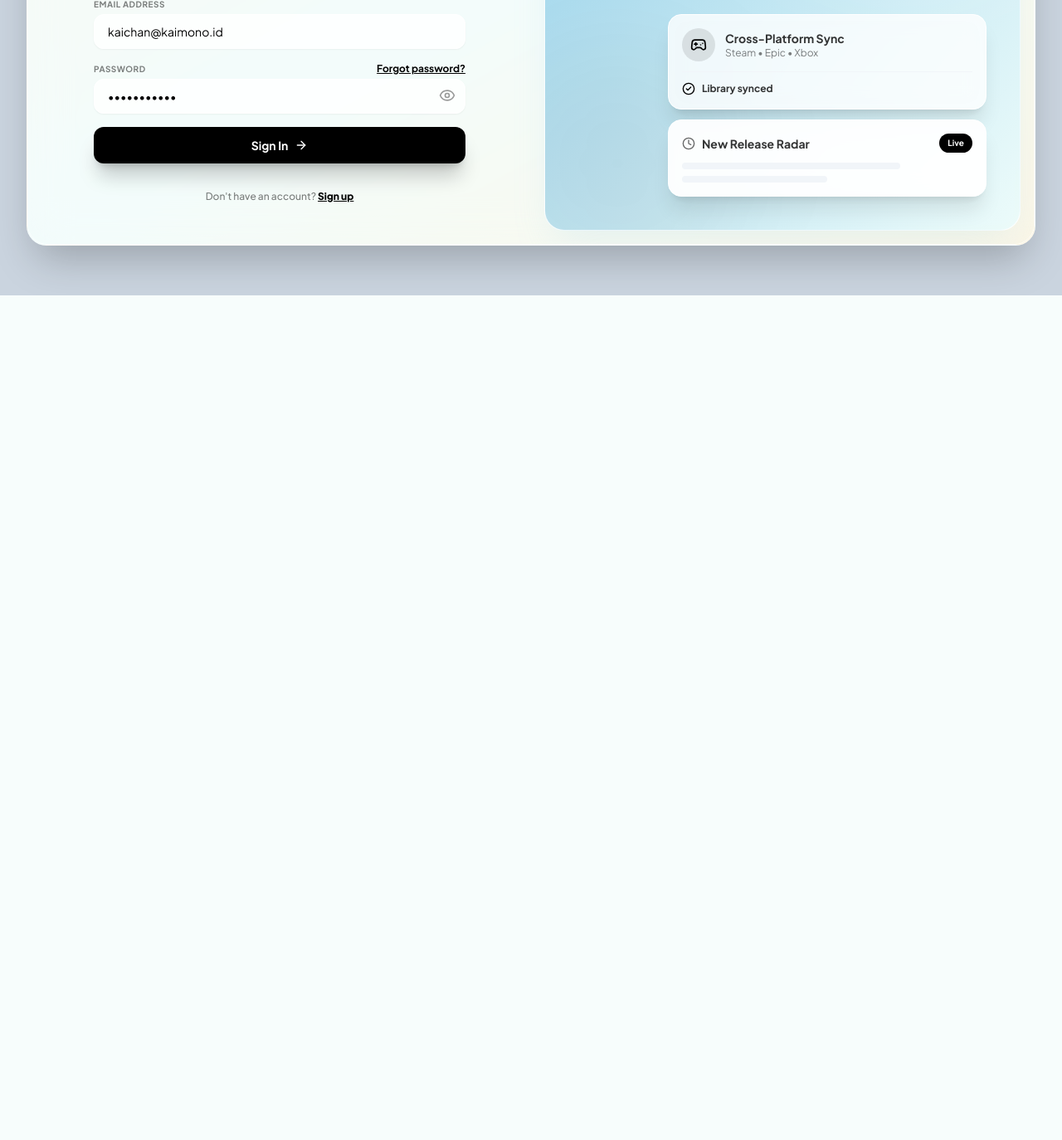
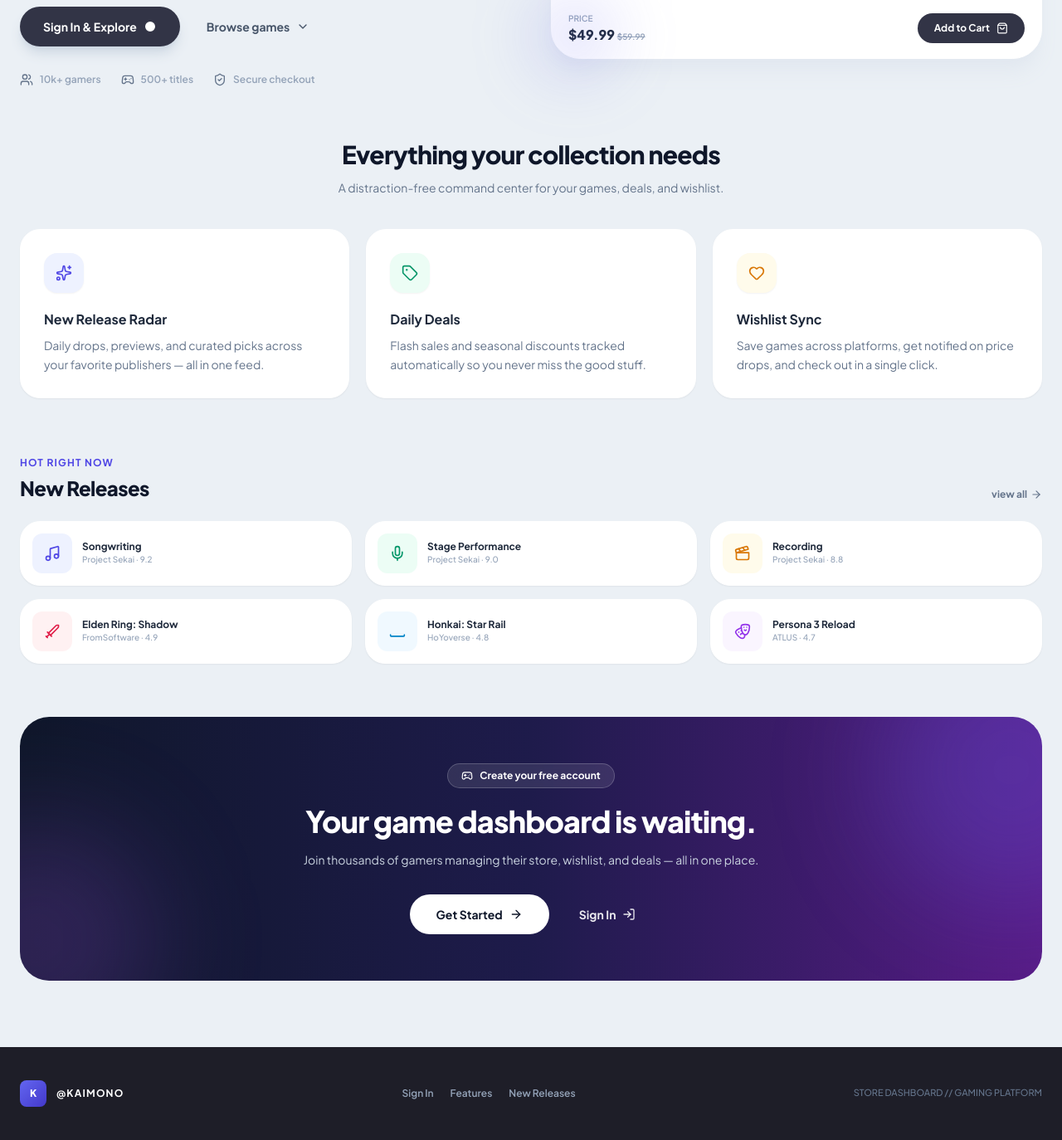
Before and after one commit to Soralith/Kaimono, a Django app: page / in a window 1280 px wide. Shown: the part 444-1818 px from the top of the page at 83% size. Before the commit the page ends 800 px from the top, so only its background shows below. Run offline with Django 5.2, Linux system fonts and the light colour scheme; some libraries are stand-ins or nearby versions.

Commit message:
Base landing page.

```diff
--- /dev/null
+++ b/dashboard/templates/dashboard/pages/landing.html
@@ -0,0 +1,260 @@
+<!DOCTYPE html>
+<html lang="en">
+<head>
+  <meta charset="UTF-8">
+  <meta name="viewport" content="width=device-width, initial-scale=1.0">
+  <title>Kaimono — Anime Game Store</title>
+  <script src="https://cdn.tailwindcss.com"></script>
+  <script src="https://unpkg.com/lucide@latest"></script>
+  <link href="https://fonts.googleapis.com/css2?family=Plus+Jakarta+Sans:wght@400;500;600;700;800&display=swap" rel="stylesheet">
+  <style>
+    body {
+      font-family: 'Plus Jakarta Sans', sans-serif;
+      background-color: #EBF0F5;
+    }
+    ::-webkit-scrollbar { width: 0px; background: transparent; }
+  </style>
+</head>
+<body class="text-slate-800 antialiased">
+
+  <!-- ==================== NAVBAR ==================== -->
+  <header class="bg-[#1E1E28] sticky top-0 z-40 shadow-lg shadow-slate-900/10">
+    <nav class="max-w-7xl mx-auto px-6 py-4 flex items-center justify-between">
+      <a href="/" class="flex items-center gap-3">
+        <div class="w-9 h-9 bg-gradient-to-br from-indigo-500 to-indigo-700 rounded-xl flex items-center justify-center font-extrabold text-white text-sm shadow-md">K</div>
+        <div class="leading-tight">
+          <span class="font-bold text-white tracking-widest uppercase text-sm">@KAIMONO</span>
+          <span class="block text-[10px] text-slate-400 tracking-wider">STORE // GAMING PLATFORM</span>
+        </div>
+      </a>
+
+      <div class="hidden md:flex items-center gap-8 text-sm font-semibold text-slate-300">
+        <a href="#store" class="hover:text-white transition-colors">Store</a>
+        <a href="#features" class="hover:text-white transition-colors">Features</a>
+        <a href="#releases" class="hover:text-white transition-colors">New Releases</a>
+      </div>
+
+      <div class="flex items-center gap-3">
+        <a href="/login/" class="text-sm font-semibold text-slate-300 hover:text-white transition-colors px-4 py-2 rounded-full">Sign In</a>
+        <a href="/login/" class="hidden sm:inline-flex items-center gap-2 bg-indigo-500 hover:bg-indigo-400 text-white text-sm font-bold px-5 py-2.5 rounded-full transition-all shadow-md shadow-indigo-900/30 hover:-translate-y-0.5">
+          Get Started <i data-lucide="arrow-right" class="w-4 h-4"></i>
+        </a>
+      </div>
+    </nav>
+  </header>
+
+  <main class="max-w-7xl mx-auto px-6">
+
+    <!-- ==================== HERO ==================== -->
+    <section class="grid lg:grid-cols-2 gap-12 items-center pt-14 pb-16">
+      <div>
+        <span class="inline-flex items-center gap-2 bg-indigo-50 text-indigo-600 text-xs font-bold px-3 py-1.5 rounded-full border border-indigo-100">
+          <i data-lucide="sparkles" class="w-3.5 h-3.5"></i> Welcome to your anime game store
+        </span>
+        <h1 class="text-4xl sm:text-5xl font-extrabold text-slate-900 mt-5 leading-tight tracking-tight">
+          Every game, figure & merch.<br>
+          <span class="text-indigo-600">One dashboard.</span>
+        </h1>
+        <p class="text-slate-500 mt-5 max-w-lg text-base leading-relaxed">
+          Kaimono brings your collection, deals, and gameplay together in a soft, minimalist dashboard built for gamers. Sign in to unlock your personalized store.
+        </p>
+        <div class="flex flex-wrap items-center gap-4 mt-8">
+          <a href="/login/" class="inline-flex items-center gap-2 bg-[#323446] hover:bg-slate-800 text-white text-sm font-bold px-7 py-3.5 rounded-full transition-all shadow-lg shadow-slate-300 hover:-translate-y-0.5">
+            Sign In & Explore <i data-lucide="play-circle" class="w-4 h-4 fill-white text-[#323446]"></i>
+          </a>
+          <a href="#store" class="inline-flex items-center gap-2 text-sm font-bold text-slate-600 hover:text-slate-900 transition-colors px-4 py-3.5">
+            Browse games <i data-lucide="chevron-down" class="w-4 h-4"></i>
+          </a>
+        </div>
+        <div class="flex items-center gap-6 mt-8 text-xs text-slate-400 font-semibold">
+          <span class="flex items-center gap-2"><i data-lucide="users" class="w-4 h-4 text-slate-500"></i> 10k+ gamers</span>
+          <span class="flex items-center gap-2"><i data-lucide="gamepad-2" class="w-4 h-4 text-slate-500"></i> 500+ titles</span>
+          <span class="flex items-center gap-2"><i data-lucide="shield-check" class="w-4 h-4 text-slate-500"></i> Secure checkout</span>
+        </div>
+      </div>
+
+      <!-- Hero store mockup -->
+      <div class="relative">
+        <div class="bg-white rounded-[2.2rem] shadow-xl shadow-slate-200 border border-white overflow-hidden">
+          <div class="bg-[#323446] px-5 py-3.5 flex items-center justify-between">
+            <div class="flex items-center gap-2 text-white font-bold text-xs tracking-widest uppercase">
+              <i data-lucide="store" class="w-4 h-4 text-indigo-300"></i> Featured Store
+            </div>
+            <div class="flex items-center gap-1.5 text-[10px] font-bold text-emerald-300">
+              <span class="w-2 h-2 rounded-full bg-emerald-400 animate-pulse"></span> SERVER: ONLINE
+            </div>
+          </div>
+          <div class="p-3">
+            <div class="relative rounded-[1.6rem] overflow-hidden">
+              <img src="https://images.unsplash.com/photo-1542751371-adc38448a05e?auto=format&fit=crop&w=800&q=80" alt="Featured game" class="w-full h-56 object-cover">
+              <div class="absolute inset-0 bg-gradient-to-t from-slate-900/85 via-slate-900/10 to-transparent"></div>
+              <span class="absolute top-3 left-3 bg-white/15 backdrop-blur-md text-white text-[10px] font-extrabold px-3 py-1 rounded-full border border-white/30 uppercase tracking-wider">Project Sekai</span>
+              <div class="absolute bottom-3 left-4 right-4 text-white">
+                <p class="text-[10px] text-slate-300 font-medium">ABSORPTIVE RHYTHM EXPERIENCE</p>
+                <h3 class="font-extrabold text-lg leading-tight">Colorful Stage! Collectors Bundle</h3>
+              </div>
+            </div>
+            <div class="flex items-center justify-between px-2 pt-4 pb-1">
+              <div>
+                <p class="text-[10px] text-slate-400 font-semibold">PRICE</p>
+                <p class="font-extrabold text-slate-800">$49.99 <span class="text-[10px] text-slate-400 line-through font-semibold">$59.99</span></p>
+              </div>
+              <a href="/login/" class="inline-flex items-center gap-2 bg-[#323446] hover:bg-slate-800 text-white text-xs font-bold px-5 py-2.5 rounded-full transition-all">
+                Add to Cart <i data-lucide="shopping-bag" class="w-3.5 h-3.5"></i>
+              </a>
+            </div>
+          </div>
+        </div>
+        <div class="absolute -bottom-5 -left-5 w-24 h-24 bg-indigo-500/20 rounded-full blur-2xl pointer-events-none"></div>
+        <div class="absolute -top-4 -right-4 w-32 h-32 bg-indigo-400/20 rounded-full blur-2xl pointer-events-none"></div>
+      </div>
+    </section>
+
+    <!-- ==================== FEATURES ==================== -->
+    <section id="features" class="pb-16">
+      <div class="text-center max-w-xl mx-auto mb-10">
+        <h2 class="text-2xl sm:text-3xl font-extrabold text-slate-900 tracking-tight">Everything your collection needs</h2>
+        <p class="text-slate-500 mt-3 text-sm">A distraction-free command center for your games, deals, and wishlist.</p>
+      </div>
+
+      <div class="grid md:grid-cols-3 gap-5">
+        <div class="bg-white rounded-3xl border border-white shadow-sm p-7 hover:shadow-md hover:-translate-y-1 transition-all">
+          <div class="w-12 h-12 bg-indigo-50 text-indigo-600 rounded-2xl flex items-center justify-center mb-5 shadow-sm">
+            <i data-lucide="sparkles" class="w-5 h-5"></i>
+          </div>
+          <h3 class="font-bold text-slate-800">New Release Radar</h3>
+          <p class="text-sm text-slate-500 mt-2 leading-relaxed">Daily drops, previews, and curated picks across your favorite publishers — all in one feed.</p>
+        </div>
+        <div class="bg-white rounded-3xl border border-white shadow-sm p-7 hover:shadow-md hover:-translate-y-1 transition-all">
+          <div class="w-12 h-12 bg-emerald-50 text-emerald-600 rounded-2xl flex items-center justify-center mb-5 shadow-sm">
+            <i data-lucide="tag" class="w-5 h-5"></i>
+          </div>
+          <h3 class="font-bold text-slate-800">Daily Deals</h3>
+          <p class="text-sm text-slate-500 mt-2 leading-relaxed">Flash sales and seasonal discounts tracked automatically so you never miss the good stuff.</p>
+        </div>
+        <div class="bg-white rounded-3xl border border-white shadow-sm p-7 hover:shadow-md hover:-translate-y-1 transition-all">
+          <div class="w-12 h-12 bg-amber-50 text-amber-600 rounded-2xl flex items-center justify-center mb-5 shadow-sm">
+            <i data-lucide="heart" class="w-5 h-5"></i>
+          </div>
+          <h3 class="font-bold text-slate-800">Wishlist Sync</h3>
+          <p class="text-sm text-slate-500 mt-2 leading-relaxed">Save games across platforms, get notified on price drops, and check out in a single click.</p>
+        </div>
+      </div>
+    </section>
+
+    <!-- ==================== NEW RELEASES ==================== -->
+    <section id="releases" class="pb-16">
+      <div class="flex justify-between items-end mb-6">
+        <div>
+          <span class="text-xs font-bold text-indigo-600 uppercase tracking-widest">Hot Right Now</span>
+          <h2 class="text-2xl font-extrabold text-slate-900 tracking-tight mt-1">New Releases</h2>
+        </div>
+        <a href="/login/" class="text-xs font-bold text-slate-500 hover:text-slate-800 transition-colors flex items-center gap-1">
+          view all <i data-lucide="arrow-right" class="w-3.5 h-3.5"></i>
+        </a>
+      </div>
+
+      <div class="grid grid-cols-2 md:grid-cols-3 gap-4">
+        <!-- Card -->
+        <div class="bg-white rounded-3xl border border-white shadow-sm p-3.5 flex items-center gap-3 hover:shadow-md transition-all">
+          <div class="w-12 h-12 bg-indigo-50 text-indigo-600 rounded-xl flex items-center justify-center shrink-0">
+            <i data-lucide="music" class="w-5 h-5"></i>
+          </div>
+          <div class="min-w-0">
+            <h4 class="text-xs font-bold text-slate-800 truncate">Songwriting</h4>
+            <p class="text-[10px] text-slate-400 font-medium truncate">Project Sekai · 9.2</p>
+          </div>
+        </div>
+        <div class="bg-white rounded-3xl border border-white shadow-sm p-3.5 flex items-center gap-3 hover:shadow-md transition-all">
+          <div class="w-12 h-12 bg-emerald-50 text-emerald-600 rounded-xl flex items-center justify-center shrink-0">
+            <i data-lucide="mic" class="w-5 h-5"></i>
+          </div>
+          <div class="min-w-0">
+            <h4 class="text-xs font-bold text-slate-800 truncate">Stage Performance</h4>
+            <p class="text-[10px] text-slate-400 font-medium truncate">Project Sekai · 9.0</p>
+          </div>
+        </div>
+        <div class="bg-white rounded-3xl border border-white shadow-sm p-3.5 flex items-center gap-3 hover:shadow-md transition-all">
+          <div class="w-12 h-12 bg-amber-50 text-amber-600 rounded-xl flex items-center justify-center shrink-0">
+            <i data-lucide="clapperboard" class="w-5 h-5"></i>
+          </div>
+          <div class="min-w-0">
+            <h4 class="text-xs font-bold text-slate-800 truncate">Recording</h4>
+            <p class="text-[10px] text-slate-400 font-medium truncate">Project Sekai · 8.8</p>
+          </div>
+        </div>
+        <div class="bg-white rounded-3xl border border-white shadow-sm p-3.5 flex items-center gap-3 hover:shadow-md transition-all">
+          <div class="w-12 h-12 bg-rose-50 text-rose-600 rounded-xl flex items-center justify-center shrink-0">
+            <i data-lucide="sword" class="w-5 h-5"></i>
+          </div>
+          <div class="min-w-0">
+            <h4 class="text-xs font-bold text-slate-800 truncate">Elden Ring: Shadow</h4>
+            <p class="text-[10px] text-slate-400 font-medium truncate">FromSoftware · 4.9</p>
+          </div>
+        </div>
+        <div class="bg-white rounded-3xl border border-white shadow-sm p-3.5 flex items-center gap-3 hover:shadow-md transition-all">
+          <div class="w-12 h-12 bg-sky-50 text-sky-600 rounded-xl flex items-center justify-center shrink-0">
+            <i data-lucide="space" class="w-5 h-5"></i>
+          </div>
+          <div class="min-w-0">
+            <h4 class="text-xs font-bold text-slate-800 truncate">Honkai: Star Rail</h4>
+            <p class="text-[10px] text-slate-400 font-medium truncate">HoYoverse · 4.8</p>
+          </div>
+        </div>
+        <div class="bg-white rounded-3xl border border-white shadow-sm p-3.5 flex items-center gap-3 hover:shadow-md transition-all">
+          <div class="w-12 h-12 bg-purple-50 text-purple-600 rounded-xl flex items-center justify-center shrink-0">
+            <i data-lucide="drama" class="w-5 h-5"></i>
+          </div>
+          <div class="min-w-0">
+            <h4 class="text-xs font-bold text-slate-800 truncate">Persona 3 Reload</h4>
+            <p class="text-[10px] text-slate-400 font-medium truncate">ATLUS · 4.7</p>
+          </div>
+        </div>
+      </div>
+    </section>
+
+    <!-- ==================== CTA BANNER ==================== -->
+    <section id="store" class="pb-20">
+      <div class="relative overflow-hidden rounded-[2.2rem] bg-gradient-to-r from-slate-900 via-indigo-950 to-purple-900 px-8 sm:px-14 py-14 text-center">
+        <div class="absolute top-[-30%] right-[-10%] w-80 h-80 bg-indigo-500/25 rounded-full blur-3xl pointer-events-none"></div>
+        <div class="absolute bottom-[-30%] left-[-10%] w-72 h-72 bg-purple-500/20 rounded-full blur-3xl pointer-events-none"></div>
+        <div class="relative z-10">
+          <span class="inline-flex items-center gap-2 bg-white/10 backdrop-blur-md text-white text-xs font-bold px-4 py-1.5 rounded-full border border-white/20">
+            <i data-lucide="gamepad-2" class="w-3.5 h-3.5"></i> Create your free account
+          </span>
+          <h2 class="text-3xl sm:text-4xl font-extrabold text-white mt-5 tracking-tight">Your game dashboard is waiting.</h2>
+          <p class="text-slate-300 mt-4 max-w-xl mx-auto text-sm">Join thousands of gamers managing their store, wishlist, and deals — all in one place.</p>
+          <div class="flex flex-wrap justify-center gap-4 mt-8">
+            <a href="/login/" class="inline-flex items-center gap-2 bg-white text-slate-900 text-sm font-bold px-8 py-3.5 rounded-full hover:-translate-y-0.5 hover:shadow-lg transition-all">
+              Get Started <i data-lucide="arrow-right" class="w-4 h-4"></i>
+            </a>
+            <a href="/login/" class="inline-flex items-center gap-2 text-white/90 hover:text-white text-sm font-bold px-5 py-3.5 transition-colors">
+              Sign In <i data-lucide="log-in" class="w-4 h-4"></i>
+            </a>
+          </div>
+        </div>
+      </div>
+    </section>
+  </main>
+
+  <!-- ==================== FOOTER ==================== -->
+  <footer class="bg-[#1E1E28] text-slate-400">
+    <div class="max-w-7xl mx-auto px-6 py-10 flex flex-col sm:flex-row items-center justify-between gap-6">
+      <div class="flex items-center gap-3">
+        <div class="w-8 h-8 bg-gradient-to-br from-indigo-500 to-indigo-700 rounded-lg flex items-center justify-center font-extrabold text-white text-xs">K</div>
+        <span class="font-bold text-white tracking-widest uppercase text-xs">@KAIMONO</span>
+      </div>
+      <div class="text-xs font-semibold flex items-center gap-5">
+        <a href="/login/" class="hover:text-white transition-colors">Sign In</a>
+        <a href="#features" class="hover:text-white transition-colors">Features</a>
+        <a href="#releases" class="hover:text-white transition-colors">New Releases</a>
+      </div>
+      <p class="text-[11px] text-slate-500 font-medium">STORE DASHBOARD // GAMING PLATFORM</p>
+    </div>
+  </footer>
+
+  <script>
+    lucide.createIcons();
+  </script>
+</body>
+</html>
--- a/dashboard/templates/dashboard/pages/login.html
+++ b/dashboard/templates/dashboard/pages/login.html
@@ -50,7 +50,7 @@
           <div class="min-h-full flex flex-col justify-center px-5 py-8">
             <div class="mobile-form space-y-5 w-full">
               <div class="flex items-center gap-3 mb-2">
-                <div class="w-10 h-10 bg-gradient-to-br from-slate-800 to-slate-950 text-white rounded-2xl flex items-center justify-center font-bold text-lg shadow-lg border border-slate-700 shrink-0">Km</div>
+                <a href="/" class="w-10 h-10 bg-gradient-to-br from-slate-800 to-slate-950 text-white rounded-2xl flex items-center justify-center font-bold text-lg shadow-lg border border-slate-700 shrink-0">Km</a>
                 <div>
                   <div class="font-extrabold text-black text-xl tracking-tight leading-tight">Welcome back</div>
                   <div class="text-xs text-black/50 font-medium">Sign in to your game dashboard</div>
@@ -110,7 +110,7 @@
           <div class="min-h-full flex flex-col justify-center px-5 py-8">
             <div class="mobile-form space-y-5 w-full">
               <div class="flex items-center gap-3 mb-2">
-                <div class="w-10 h-10 bg-gradient-to-br from-slate-800 to-slate-950 text-white rounded-2xl flex items-center justify-center font-bold text-lg shadow-lg border border-slate-700 shrink-0">Km</div>
+                <a href="/" class="w-10 h-10 bg-gradient-to-br from-slate-800 to-slate-950 text-white rounded-2xl flex items-center justify-center font-bold text-lg shadow-lg border border-slate-700 shrink-0">Km</a>
                 <div>
                   <div class="font-extrabold text-black text-xl tracking-tight leading-tight">Create account</div>
                   <div class="text-xs text-black/50 font-medium">Join the Kaimono gaming platform</div>
@@ -183,7 +183,7 @@
           <div class="max-w-md w-full mx-auto">
             <div class="space-y-5">
               <div>
-                <div class="w-12 h-12 bg-gradient-to-br from-slate-800 to-slate-950 text-white rounded-2xl flex items-center justify-center font-bold text-xl mb-6 shadow-xl border border-slate-700">Km</div>
+                <a href="/" class="w-12 h-12 bg-gradient-to-br from-slate-800 to-slate-950 text-white rounded-2xl flex items-center justify-center font-bold text-xl mb-6 shadow-xl border border-slate-700">Km</a>
                 <h2 class="text-3xl font-extrabold text-black tracking-tight">Welcome back</h2>
                 <p class="text-sm text-black/50 mt-2 font-medium">Enter your credentials to access your dashboard</p>
               </div>
@@ -248,7 +248,7 @@
           <div class="max-w-md w-full mx-auto">
             <div class="space-y-5">
               <div>
-                <div class="w-12 h-12 bg-gradient-to-br from-slate-800 to-slate-950 text-white rounded-2xl flex items-center justify-center font-bold text-xl mb-6 shadow-xl border border-slate-700">Km</div>
+                <a href="/" class="w-12 h-12 bg-gradient-to-br from-slate-800 to-slate-950 text-white rounded-2xl flex items-center justify-center font-bold text-xl mb-6 shadow-xl border border-slate-700">Km</a>
                 <h2 class="text-3xl font-extrabold text-black tracking-tight">Create an account</h2>
                 <p class="text-sm text-black/50 mt-2 font-medium">Join the Kaimono store to manage your games</p>
               </div>
--- a/dashboard/urls.py
+++ b/dashboard/urls.py
@@ -2,6 +2,7 @@ from django.urls import path
 from . import views
 
 urlpatterns = [
-    path('', views.index, name='login'),
+    path('', views.landing, name='landing'),
+    path('login/', views.index, name='login'),
     path('dashboard/', views.dashboard, name='dashboard'),
 ]
--- a/dashboard/views.py
+++ b/dashboard/views.py
@@ -1,4 +1,7 @@
 from django.shortcuts import render
+
+def landing(request):
+    return render(request, 'dashboard/pages/landing.html')
 
 def index(request):
     return render(request, 'dashboard/pages/login.html')
```
Also changed, not shown: db.sqlite3.
